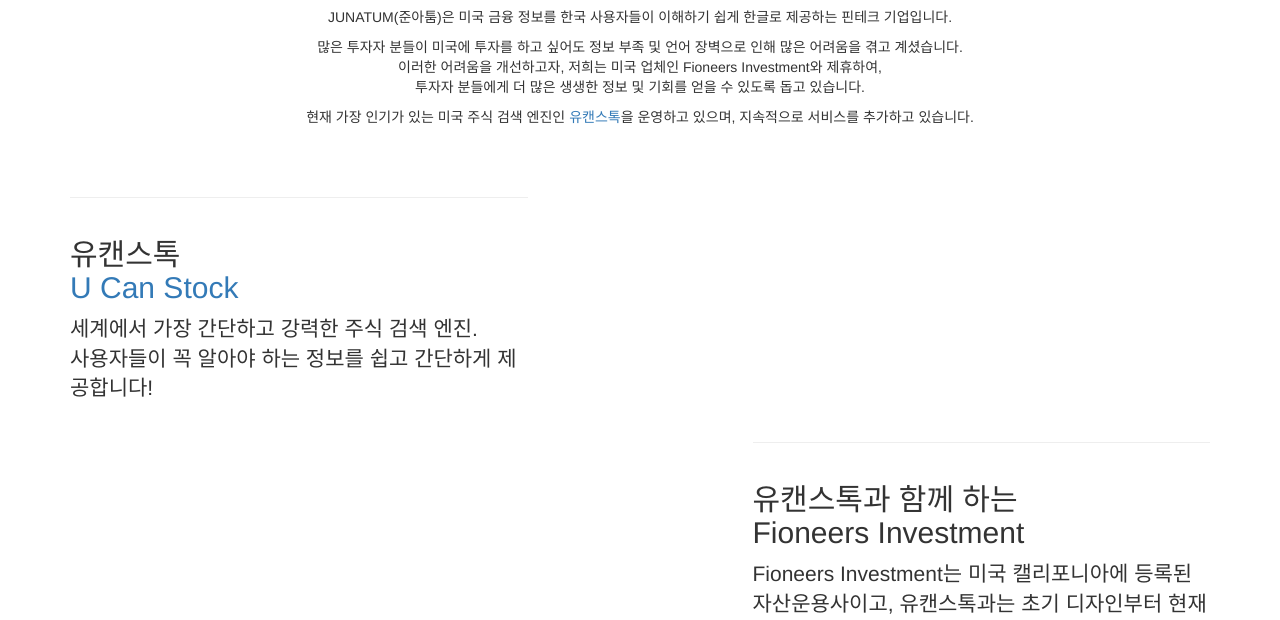
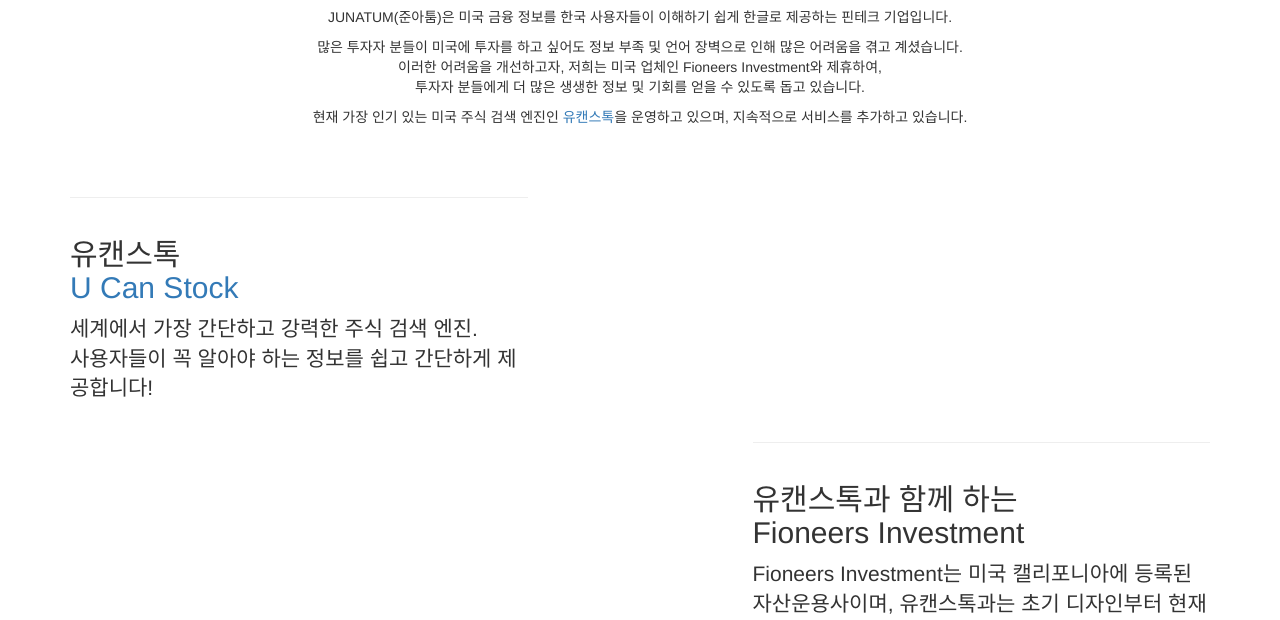
Before and after one commit to Beomjun/junatum, a Jekyll site: the page built from _posts/2018-01-01-services-2.markdown, in a window 1280 px wide and 900 px high. Shown: the part 256-876 px from the top of the window. Built offline with Jekyll 4.4.1, drawn with Linux system fonts in a browser that asks for light colours; nearby versions of some CDN libraries; library files that are not in the unit come from our copies; some of the changed text lies outside the part shown.

Commit message:
Updated texts

```diff
--- a/_includes/about.html
+++ b/_includes/about.html
@@ -13,7 +13,7 @@
         투자자 분들에게 더 많은 생생한 정보 및 기회를 얻을 수 있도록 돕고 있습니다.
       </p>
       <p class="description">
-        현재 가장 인기가 있는 미국 주식 검색 엔진인 <a href="https://ucanstock.com" target="_blank">유캔스톡</a>을 운영하고 있으며, 지속적으로 서비스를 추가하고 있습니다.
+        현재 가장 인기 있는 미국 주식 검색 엔진인 <a href="https://ucanstock.com" target="_blank">유캔스톡</a>을 운영하고 있으며, 지속적으로 서비스를 추가하고 있습니다.
       </p>
       <br>
       <br>
--- a/_posts/2018-01-01-services-2.markdown
+++ b/_posts/2018-01-01-services-2.markdown
@@ -5,4 +5,4 @@
 title: 유캔스톡과 함께 하는<br>Fioneers Investment
 description: |
 ---
-  Fioneers Investment는 미국 캘리포니아에 등록된 자산운용사이고, 유캔스톡과는 초기 디자인부터 현재까지 긴밀히 협력하고 있습니다.
+  Fioneers Investment는 미국 캘리포니아에 등록된 자산운용사이며, 유캔스톡과는 초기 디자인부터 현재까지 긴밀히 협력하고 있습니다.
```
